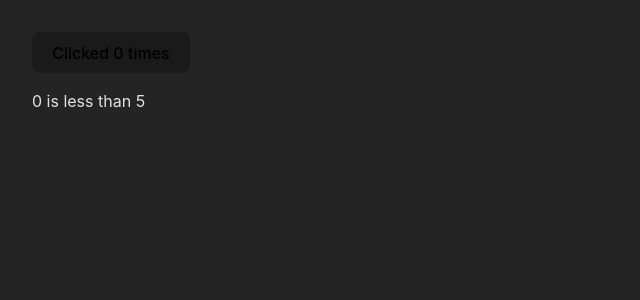
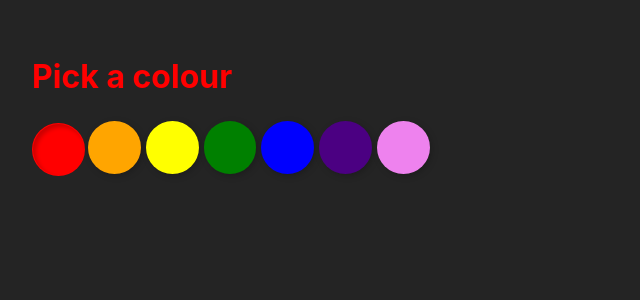
Before and after one commit to artemnistuley/svelte-tutorial, a Svelte app: page / in a window 1280 px wide. Shown: the top 300 px of the page, without its empty margins (0-640 px from the left). Built offline with nearby package versions, Linux system fonts and the light colour scheme.

Commit message:
each block

```diff
--- a/src/App.svelte
+++ b/src/App.svelte
@@ -11,6 +11,7 @@
   import DeclaringProps from "./lib/basic/DeclaringProps.svelte";
   import SpreadProps from "./lib/basic/SpreadProps.svelte";
   import IfElseBlocks from "./lib/basic/IfElseBlocks.svelte";
+  import EachBlocks from "./lib/basic/EachBlocks.svelte";
 </script>
 
 <main>
@@ -36,7 +37,9 @@
 
   <!-- <SpreadProps /> -->
 
-  <IfElseBlocks />
+  <!-- <IfElseBlocks /> -->
+
+  <EachBlocks />
 </main>
 
 <style></style>
--- /dev/null
+++ b/src/lib/basic/EachBlocks.svelte
@@ -0,0 +1,45 @@
+<script>
+	const colors = ['red', 'orange', 'yellow', 'green', 'blue', 'indigo', 'violet'];
+	let selected = colors[0];
+</script>
+
+<h1 style="color: {selected}">Pick a colour</h1>
+
+<div>
+  {#each colors as color }
+    <button
+		  aria-current={selected === color}
+		  aria-label={color}
+		  style="background: {color}"
+		  on:click={() => selected = color}
+	  ></button>
+  {/each}
+</div>
+
+<style>
+	h1 {
+		transition: color 0.2s;
+	}
+
+	div {
+		display: grid;
+		grid-template-columns: repeat(7, 1fr);
+		grid-gap: 5px;
+		max-width: 400px;
+	}
+
+	button {
+		aspect-ratio: 1;
+		border-radius: 50%;
+		background: var(--color, #fff);
+		transform: translate(-2px,-2px);
+		filter: drop-shadow(2px 2px 3px rgba(0,0,0,0.2));
+		transition: all 0.1s;
+	}
+
+	button[aria-current="true"] {
+		transform: none;
+		filter: none;
+		box-shadow: inset 3px 3px 4px rgba(0,0,0,0.2);
+	}
+</style>
```
